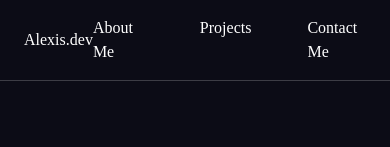
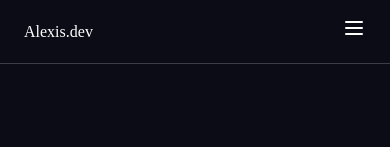
Before and after one commit to lexp2204/my-portfolio, a React (Vite) app: page / in a window 390 px wide. Shown: the top 147 px of the page. Built offline with nearby package versions, Linux system fonts and the light colour scheme; a web font is replaced by a local one.

Commit message:
Nav Bar is Responsive

```diff
--- a/package.json
+++ b/package.json
@@ -16,6 +16,7 @@
     "dotenv": "^16.5.0",
     "emailjs-com": "^3.2.0",
     "framer-motion": "^12.11.4",
+    "lucide-react": "^0.511.0",
     "react": "^19.1.0",
     "react-anchor-link-smooth-scroll": "^1.0.12",
     "react-dom": "^19.1.0",
--- a/src/Components/Nav.jsx
+++ b/src/Components/Nav.jsx
@@ -1,26 +1,96 @@
-import React from "react"
-import AnchorLink from 'react-anchor-link-smooth-scroll';
+import React, { useState } from "react";
+import AnchorLink from "react-anchor-link-smooth-scroll";
+import { Menu, X } from "lucide-react";
 
+export default function Nav() {
+    const [menuOpen, setMenuOpen] = useState(false);
 
-export default function Nav(){
-    return(
-        <>
+    const toggleMenu = () => {
+        setMenuOpen(!menuOpen);
+    };
+
+    return (
         <nav style={{ backgroundColor: "#0C0C16" }} className="px-6 py-4 font-['Ubuntu_Sans_Mono'] text-base border-b border-white/20 shadow-md shadow-gray-800">
             <div className="flex text-white justify-between items-center">
-                    <div className="">
-                        <p><AnchorLink href="#home" className="cursor-pointer">Alexis.dev</AnchorLink></p>
+                {/* Logo */}
+                <div>
+                    <p>
+                        <AnchorLink href="#home" className="cursor-pointer">Alexis.dev</AnchorLink>
+                    </p>
                 </div>
 
-                    <div className="flex flex-row">
+                {/* Hamburger Menu Icon (Mobile Only) */}
+                <div className="md:hidden">
+                    <button onClick={toggleMenu}>
+                        {menuOpen ? <X size={24} /> : <Menu size={24} />}
+                    </button>
+                </div>
+
+                {/* Desktop Menu */}
+                <div className="hidden md:flex">
                     <ul className="flex gap-14">
-                            <li className="cursor-pointer"><AnchorLink href="#about" className="cursor-pointer hover:underline">About Me</AnchorLink></li>
-                            <li className="cursor-pointer"><AnchorLink href="#projects" className="cursor-pointer hover:underline">Projects</AnchorLink></li>
-                            <li className="cursor-pointer"><AnchorLink href="#contact" className="cursor-pointer hover:underline">Contact Me</AnchorLink></li>
+                        <li>
+                            <AnchorLink
+                                href="#about"
+                                className="cursor-pointer hover:underline"
+                            >
+                                About Me
+                            </AnchorLink>
+                        </li>
+                        <li>
+                            <AnchorLink
+                                href="#projects"
+                                className="cursor-pointer hover:underline"
+                            >
+                                Projects
+                            </AnchorLink>
+                        </li>
+                        <li>
+                            <AnchorLink
+                                href="#contact"
+                                className="cursor-pointer hover:underline"
+                            >
+                                Contact Me
+                            </AnchorLink>
+                        </li>
                     </ul>
                 </div>
             </div>
+
+            {/* Mobile Menu */}
+            {menuOpen && (
+                <div className="md:hidden mt-4 text-white pt-2">
+                    <ul className="flex flex-col gap-4">
+                        <li>
+                            <AnchorLink
+                                href="#about"
+                                className="cursor-pointer hover:underline"
+                                onClick={() => setMenuOpen(false)}
+                            >
+                                About Me
+                            </AnchorLink>
+                        </li>
+                        <li>
+                            <AnchorLink
+                                href="#projects"
+                                className="cursor-pointer hover:underline"
+                                onClick={() => setMenuOpen(false)}
+                            >
+                                Projects
+                            </AnchorLink>
+                        </li>
+                        <li>
+                            <AnchorLink
+                                href="#contact"
+                                className="cursor-pointer hover:underline"
+                                onClick={() => setMenuOpen(false)}
+                            >
+                                Contact Me
+                            </AnchorLink>
+                        </li>
+                    </ul>
+                </div>
+            )}
         </nav>
-
-        </>
-    )
+    );
 }
```
Also changed, not shown: 1 other file (tests, documents, lock files or other folders). Lines whose indentation alone changed are shown as unchanged.
